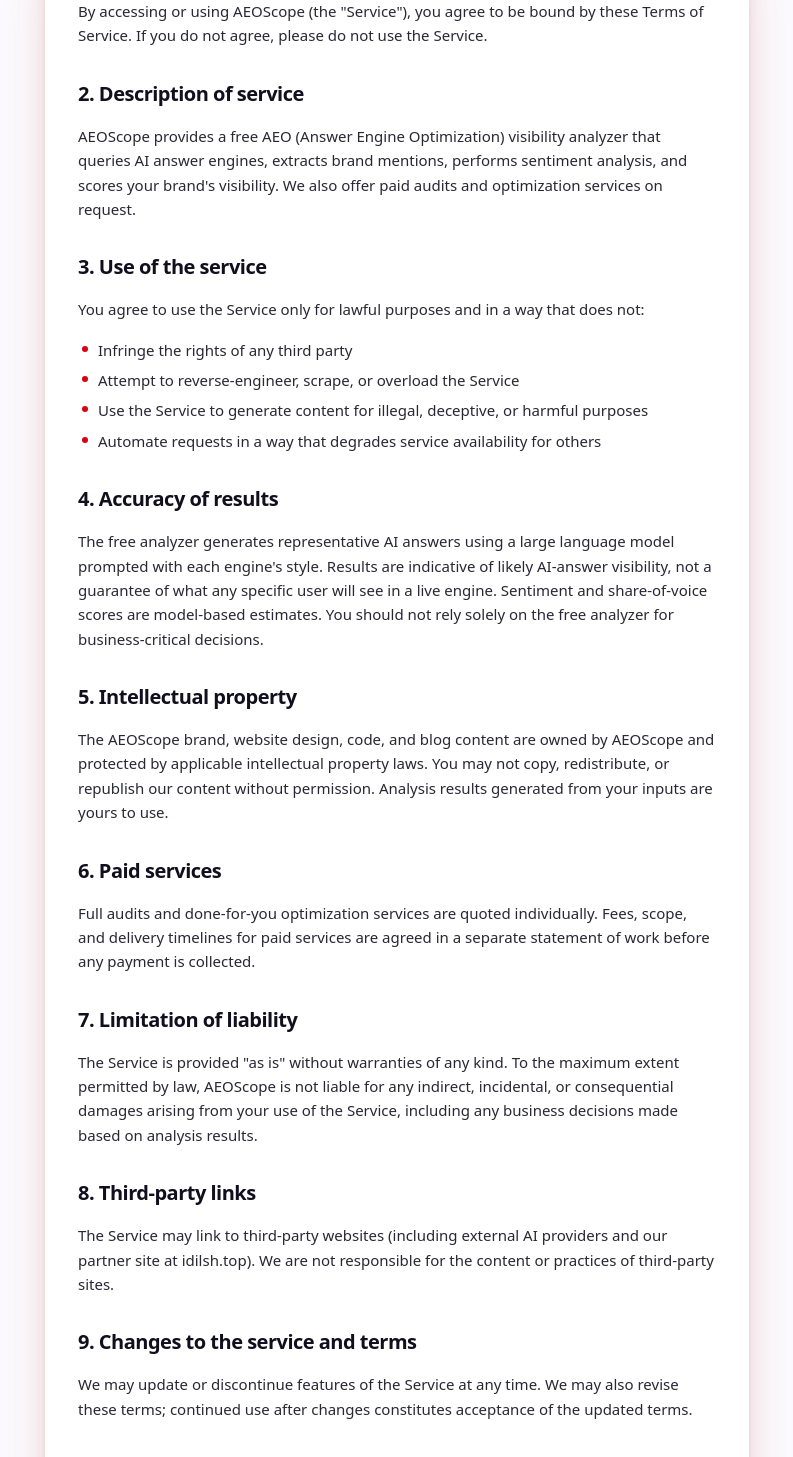
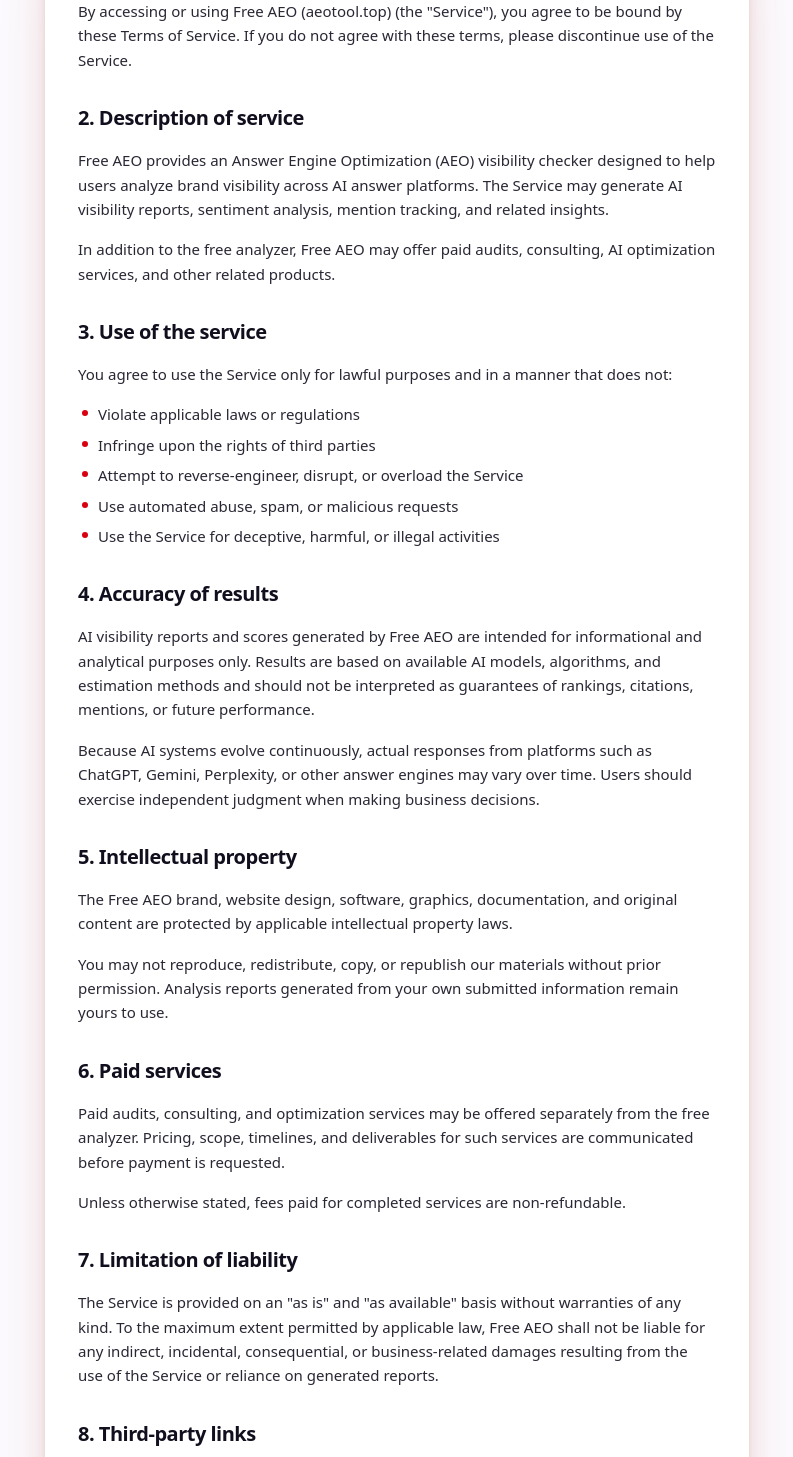
Before and after one commit to iDilsh/gptwebsite, a Next.js app: page /terms in a window 1280 px wide. Shown: the part 440-1897 px from the top of the page, without its empty margins (243-1036 px from the left). Built offline with nearby package versions, Linux system fonts and the light colour scheme.

Commit message:
Update project files

```diff
--- a/src/app/blog/page.tsx
+++ b/src/app/blog/page.tsx
@@ -77,7 +77,7 @@
         <div className="mx-auto max-w-3xl text-center">
           <div className="aeo-fade-up aeo-card-soft inline-flex items-center gap-2 rounded-full px-4 py-2 text-xs font-semibold text-foreground/80">
             <BookOpen className="size-3.5 text-primary" />
-            AEOScope Blog
+            Free AEO Blog
           </div>
           <h1 className="aeo-fade-up mt-6 text-balance text-4xl font-extrabold tracking-tight text-foreground sm:text-5xl lg:text-6xl">
             Master <span className="aeo-gradient-text">AEO, SEO &amp; GEO</span> in the AI search era
--- a/src/app/contact/page.tsx
+++ b/src/app/contact/page.tsx
@@ -43,7 +43,7 @@
               href="mailto:hello@idilsh.top"
               className="mt-2 inline-block text-sm font-semibold text-primary hover:underline"
             >
-              hello@idilsh.top
+              hello@aeotool.top
             </a>
           </div>
 
--- a/src/app/terms/page.tsx
+++ b/src/app/terms/page.tsx
@@ -1,8 +1,9 @@
 import { LegalPage, Bullet } from "@/components/aeo/legal-page";
 
 export const metadata = {
-  title: "Terms of Service — AEOScope",
-  description: "The terms that govern your use of the AEOScope AEO visibility analyzer.",
+  title: "Terms of Service — Free AEO",
+  description:
+    "Terms governing the use of Free AEO (aeotool.top), including the AI visibility checker, reports, and related services.",
 };
 
 export default function TermsPage() {
@@ -10,90 +11,127 @@
     <LegalPage
       eyebrow="Terms of Service"
       title="Terms of Service"
-      description="Last updated: January 2025. These terms govern your use of the AEOScope website and analyzer."
+      description="Last updated: June 2026. These Terms of Service govern your use of Free AEO (aeotool.top) and its related tools and services."
     >
       <h2>1. Acceptance of terms</h2>
       <p>
-        By accessing or using AEOScope (the &quot;Service&quot;), you agree to be bound by these
-        Terms of Service. If you do not agree, please do not use the Service.
+        By accessing or using Free AEO (aeotool.top) (the "Service"), you agree to be bound by
+        these Terms of Service. If you do not agree with these terms, please discontinue use of
+        the Service.
       </p>
 
       <h2>2. Description of service</h2>
       <p>
-        AEOScope provides a free AEO (Answer Engine Optimization) visibility analyzer that
-        queries AI answer engines, extracts brand mentions, performs sentiment analysis, and
-        scores your brand&apos;s visibility. We also offer paid audits and optimization services
-        on request.
+        Free AEO provides an Answer Engine Optimization (AEO) visibility checker designed to help
+        users analyze brand visibility across AI answer platforms. The Service may generate AI
+        visibility reports, sentiment analysis, mention tracking, and related insights.
+      </p>
+
+      <p>
+        In addition to the free analyzer, Free AEO may offer paid audits, consulting, AI
+        optimization services, and other related products.
       </p>
 
       <h2>3. Use of the service</h2>
-      <p>You agree to use the Service only for lawful purposes and in a way that does not:</p>
+      <p>
+        You agree to use the Service only for lawful purposes and in a manner that does not:
+      </p>
+
       <ul>
-        <Bullet>Infringe the rights of any third party</Bullet>
-        <Bullet>Attempt to reverse-engineer, scrape, or overload the Service</Bullet>
-        <Bullet>Use the Service to generate content for illegal, deceptive, or harmful purposes</Bullet>
-        <Bullet>Automate requests in a way that degrades service availability for others</Bullet>
+        <Bullet>Violate applicable laws or regulations</Bullet>
+        <Bullet>Infringe upon the rights of third parties</Bullet>
+        <Bullet>Attempt to reverse-engineer, disrupt, or overload the Service</Bullet>
+        <Bullet>Use automated abuse, spam, or malicious requests</Bullet>
+        <Bullet>Use the Service for deceptive, harmful, or illegal activities</Bullet>
       </ul>
 
       <h2>4. Accuracy of results</h2>
       <p>
-        The free analyzer generates representative AI answers using a large language model
-        prompted with each engine&apos;s style. Results are indicative of likely AI-answer
-        visibility, not a guarantee of what any specific user will see in a live engine. Sentiment
-        and share-of-voice scores are model-based estimates. You should not rely solely on the
-        free analyzer for business-critical decisions.
+        AI visibility reports and scores generated by Free AEO are intended for informational and
+        analytical purposes only. Results are based on available AI models, algorithms, and
+        estimation methods and should not be interpreted as guarantees of rankings, citations,
+        mentions, or future performance.
+      </p>
+
+      <p>
+        Because AI systems evolve continuously, actual responses from platforms such as ChatGPT,
+        Gemini, Perplexity, or other answer engines may vary over time. Users should exercise
+        independent judgment when making business decisions.
       </p>
 
       <h2>5. Intellectual property</h2>
       <p>
-        The AEOScope brand, website design, code, and blog content are owned by AEOScope and
-        protected by applicable intellectual property laws. You may not copy, redistribute, or
-        republish our content without permission. Analysis results generated from your inputs are
-        yours to use.
+        The Free AEO brand, website design, software, graphics, documentation, and original
+        content are protected by applicable intellectual property laws.
+      </p>
+
+      <p>
+        You may not reproduce, redistribute, copy, or republish our materials without prior
+        permission. Analysis reports generated from your own submitted information remain yours to
+        use.
       </p>
 
       <h2>6. Paid services</h2>
       <p>
-        Full audits and done-for-you optimization services are quoted individually. Fees, scope,
-        and delivery timelines for paid services are agreed in a separate statement of work before
-        any payment is collected.
+        Paid audits, consulting, and optimization services may be offered separately from the free
+        analyzer. Pricing, scope, timelines, and deliverables for such services are communicated
+        before payment is requested.
+      </p>
+
+      <p>
+        Unless otherwise stated, fees paid for completed services are non-refundable.
       </p>
 
       <h2>7. Limitation of liability</h2>
       <p>
-        The Service is provided &quot;as is&quot; without warranties of any kind. To the maximum
-        extent permitted by law, AEOScope is not liable for any indirect, incidental, or
-        consequential damages arising from your use of the Service, including any business
-        decisions made based on analysis results.
+        The Service is provided on an "as is" and "as available" basis without warranties of any
+        kind. To the maximum extent permitted by applicable law, Free AEO shall not be liable for
+        any indirect, incidental, consequential, or business-related damages resulting from the
+        use of the Service or reliance on generated reports.
       </p>
 
       <h2>8. Third-party links</h2>
       <p>
-        The Service may link to third-party websites (including external AI providers and our
-        partner site at idilsh.top). We are not responsible for the content or practices of
-        third-party sites.
+        The website may contain links to external websites, tools, APIs, or partner resources.
+        Free AEO is not responsible for the availability, content, privacy practices, or policies
+        of third-party services.
       </p>
 
       <h2>9. Changes to the service and terms</h2>
       <p>
-        We may update or discontinue features of the Service at any time. We may also revise
-        these terms; continued use after changes constitutes acceptance of the updated terms.
+        We reserve the right to modify, improve, suspend, or discontinue any part of the Service
+        at any time without prior notice.
+      </p>
+
+      <p>
+        These Terms of Service may also be updated periodically. Continued use of the Service
+        following any updates constitutes acceptance of the revised terms.
       </p>
 
       <h2>10. Governing law</h2>
       <p>
-        These terms are governed by the laws of the jurisdiction in which AEOScope operates,
-        without regard to conflict-of-law principles.
+        These Terms of Service shall be governed by and interpreted in accordance with applicable
+        laws in the jurisdiction in which the Service operates, without regard to conflict-of-law
+        principles.
       </p>
 
       <h2>11. Contact</h2>
       <p>
-        Questions about these terms? Visit our{" "}
-        <a href="/contact" className="font-semibold text-primary hover:underline">contact page</a>{" "}
+        If you have questions regarding these Terms of Service, please visit our{" "}
+        <a
+          href="/contact"
+          className="font-semibold text-primary hover:underline"
+        >
+          contact page
+        </a>{" "}
         or email{" "}
-        <a href="mailto:hello@idilsh.top" className="font-semibold text-primary hover:underline">
+        <a
+          href="mailto:hello@idilsh.top"
+          className="font-semibold text-primary hover:underline"
+        >
           hello@idilsh.top
-        </a>.
+        </a>
+        .
       </p>
     </LegalPage>
   );
```
Also changed, not shown: src/app/about/page.tsx (+5 -5 lines), src/app/layout.tsx (+11 -11 lines), src/app/privacy/page.tsx (+78 -35 lines), public/129de76d0c694208924836a6f7eb9342.txt (added), public/robots.txt.
